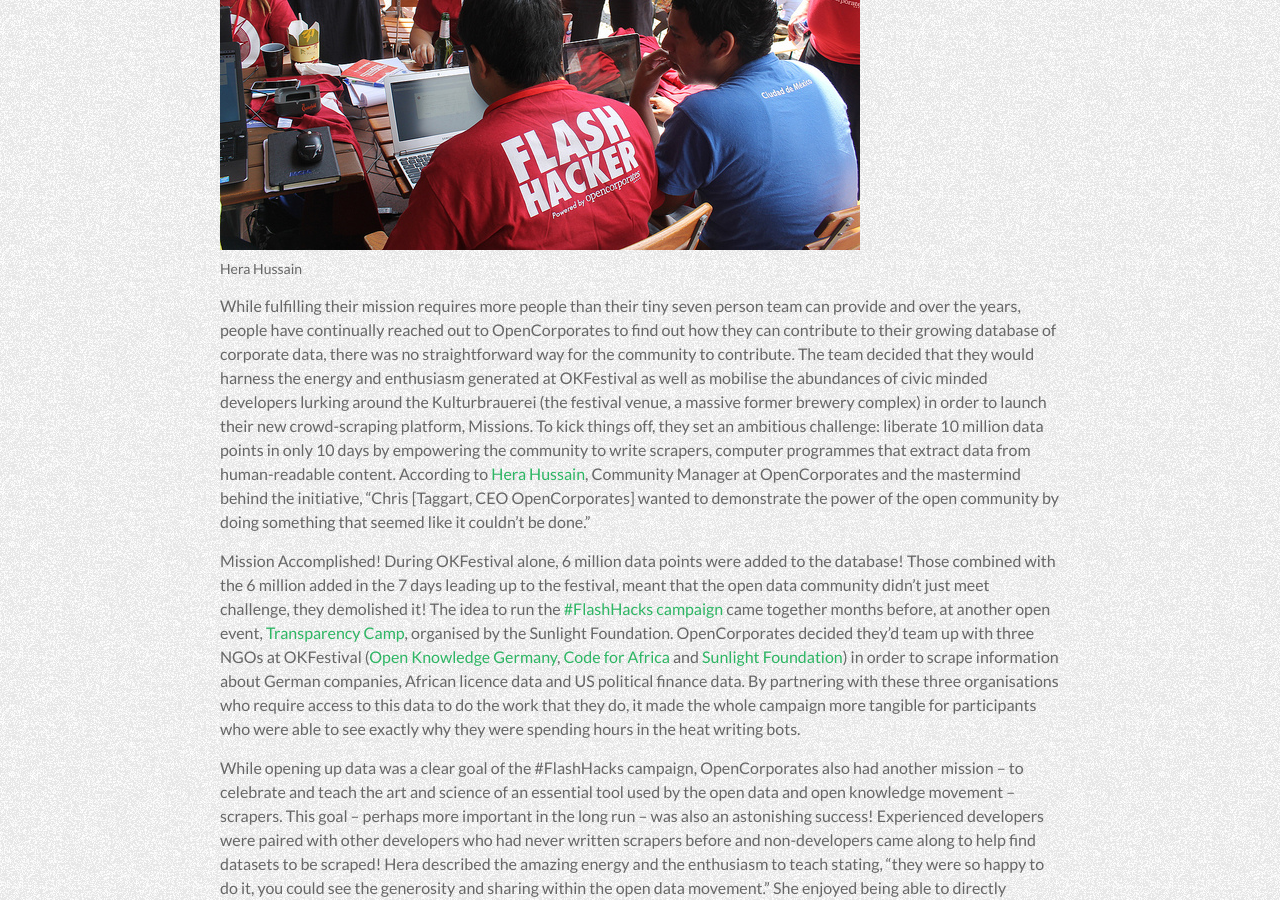
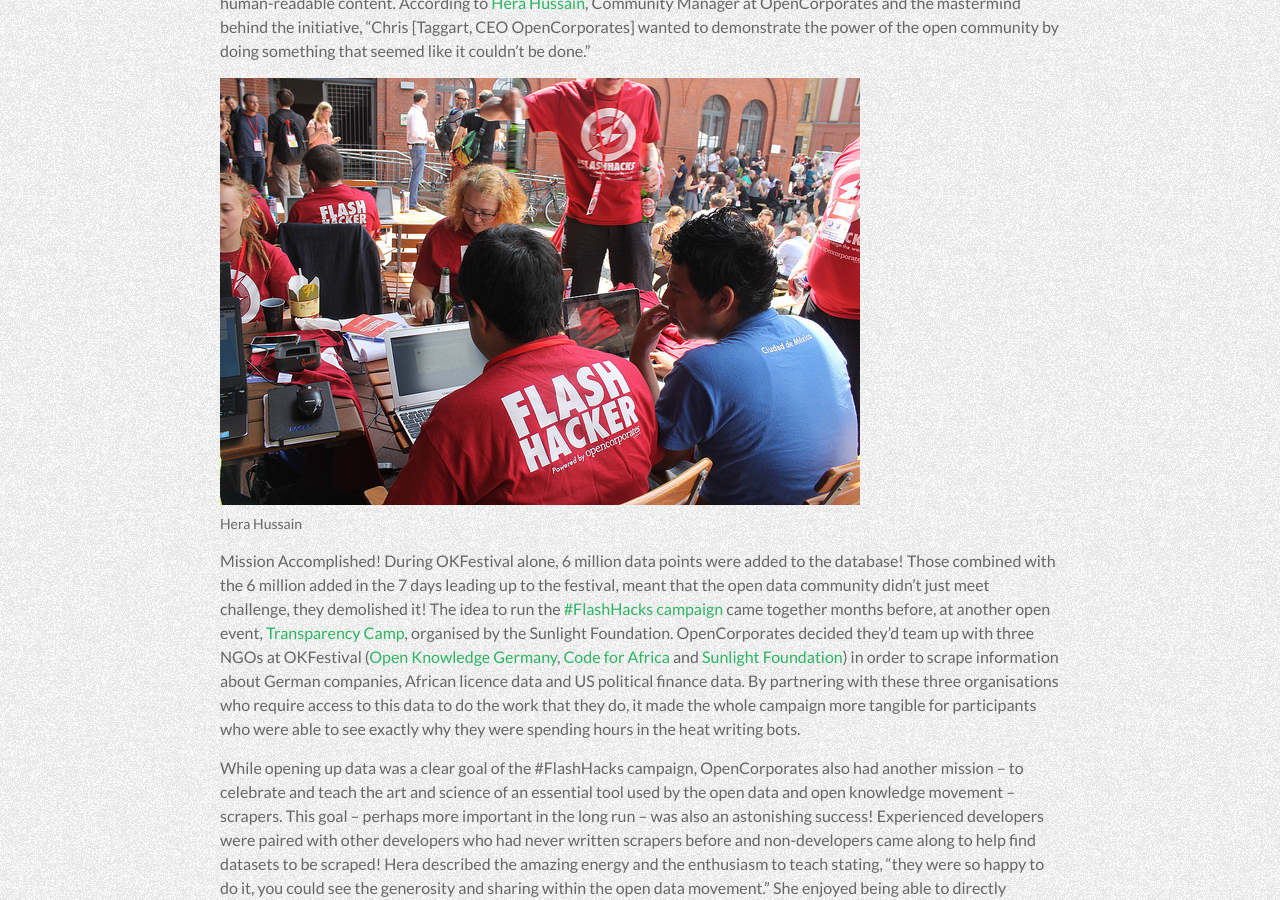
Before and after one commit to okfn/okfestival-public-report, a Jekyll site: the page built from pages/what-you-did/flash-hacks.md, in a window 1280 px wide and 900 px high, scrolled down 1182 px. Built offline with Jekyll 4.4.1, drawn with Linux system fonts in a browser that asks for light colours; some web fonts are replaced.

Commit message:
Update flash-hacks.md

```diff
--- a/pages/what-you-did/flash-hacks.md
+++ b/pages/what-you-did/flash-hacks.md
@@ -31,11 +31,11 @@
 
 OpenCorporates aims to fulfil a simple mission – have an open URL for every company in the world. Unfortunately, at the moment, most data about companies is not open, it’s locked away in PDFs and on government and company websites making it nearly impossible to link it back to the company itself. While governments – the owners of a significant amount of corporate data – have embraced open data and have even expressed their willingness to open up company registries for example, gaining access to this data in open formats has been slow; while we wait, citizens are deprived of essential information needed to understand the complicated corporate web. OpenCorporates is not waiting and for the last years they their tiny team has been scraping government and company websites to populate an open database of corporate information.
 
-<div class="pull-left">
+While fulfilling their mission requires more people than their tiny seven person team can provide and over the years, people have continually reached out to OpenCorporates to find out how they can contribute to their growing database of corporate data, there was no straightforward way for the community to contribute. The team decided that they would harness the energy and enthusiasm generated at OKFestival as well as mobilise the abundances of civic minded developers lurking around the Kulturbrauerei (the festival venue, a massive former brewery complex) in order to launch their new crowd-scraping platform, Missions. To kick things off, they set an ambitious challenge: liberate 10 million data points in only 10 days by empowering the community to write scrapers, computer programmes that extract data from human-readable content. According to [Hera Hussain](https://twitter.com/herahussain), Community Manager at OpenCorporates and the mastermind behind the initiative, “Chris [Taggart, CEO OpenCorporates] wanted to demonstrate the power of the open community by doing something that seemed like it couldn’t be done.”
+
+<div class="pull-center">
 {% include image.html filename="14685278044_6782d86534_z.jpg" alt="Hera Hussain" %}
 </div>
-
-While fulfilling their mission requires more people than their tiny seven person team can provide and over the years, people have continually reached out to OpenCorporates to find out how they can contribute to their growing database of corporate data, there was no straightforward way for the community to contribute. The team decided that they would harness the energy and enthusiasm generated at OKFestival as well as mobilise the abundances of civic minded developers lurking around the Kulturbrauerei (the festival venue, a massive former brewery complex) in order to launch their new crowd-scraping platform, Missions. To kick things off, they set an ambitious challenge: liberate 10 million data points in only 10 days by empowering the community to write scrapers, computer programmes that extract data from human-readable content. According to [Hera Hussain](https://twitter.com/herahussain), Community Manager at OpenCorporates and the mastermind behind the initiative, “Chris [Taggart, CEO OpenCorporates] wanted to demonstrate the power of the open community by doing something that seemed like it couldn’t be done.”
 
 Mission Accomplished! During OKFestival alone, 6 million data points were added to the database! Those combined with the 6 million added in the 7 days leading up to the festival, meant that the open data community didn’t just meet challenge, they demolished it! The idea to run the [#FlashHacks campaign](http://blog.opencorporates.com/2014/07/21/flashhacks-the-start-of-a-crowdscraping-movement/) came together months before, at another open event, [Transparency Camp](http://transparencycamp.org/), organised by the Sunlight Foundation. OpenCorporates decided they’d team up with three NGOs at OKFestival ([Open Knowledge Germany](http://okfn.de/), [Code for Africa](http://www.codeforafrica.org/) and [Sunlight Foundation](http://sunlightfoundation.com/)) in order to scrape information about German companies, African licence data and US political finance data. By partnering with these three organisations who require access to this data to do the work that they do, it made the whole campaign more tangible for participants who were able to see exactly why they were spending hours in the heat writing bots.
 
```
